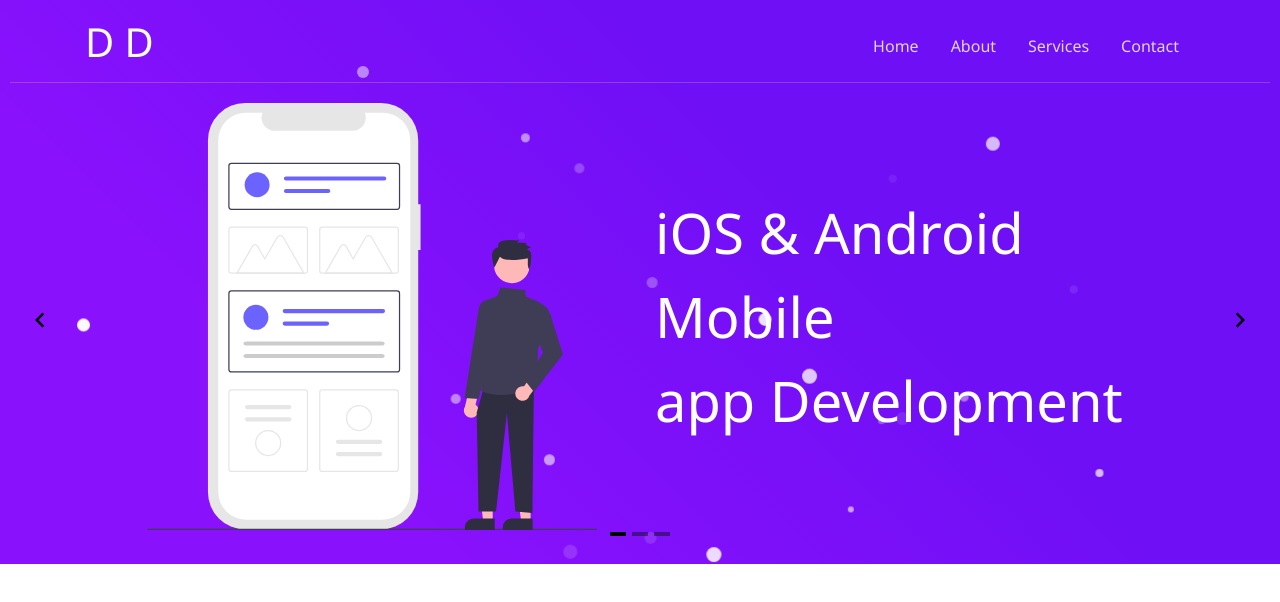
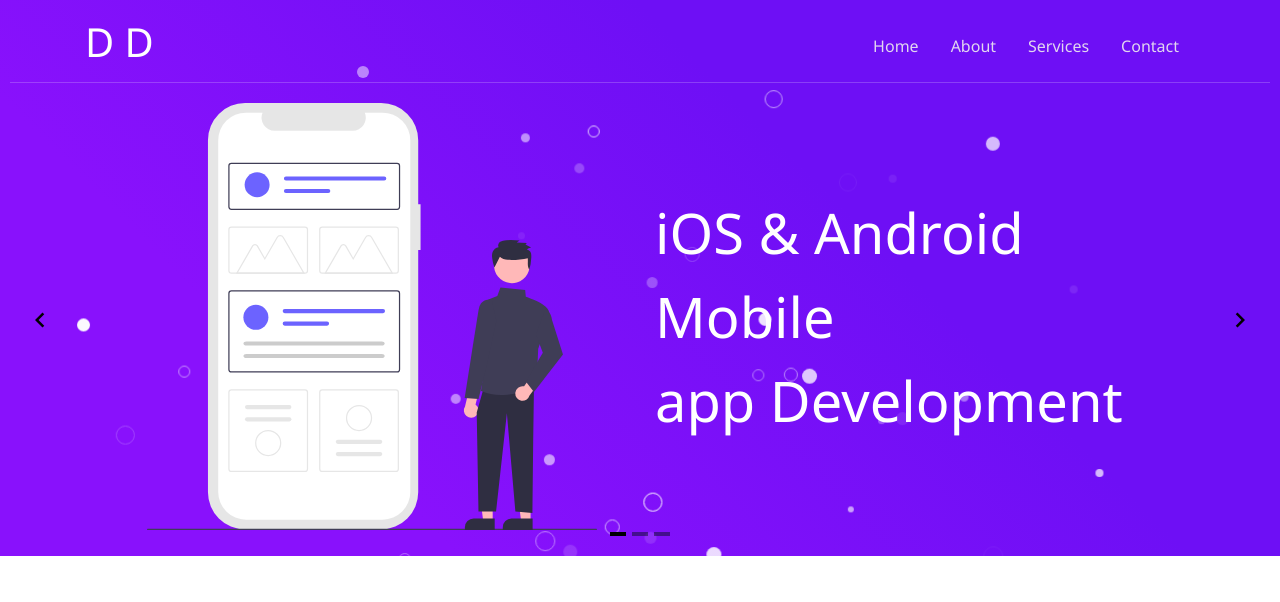
Before and after one commit to dd-vs/dd-vs.github.io, a Vue app: page /home in a window 1280 px wide. Shown: the top 602 px of the page. Built offline with nearby package versions, Linux system fonts and the light colour scheme.

Commit message:
added bubbles

```diff
--- a/package.json
+++ b/package.json
@@ -21,7 +21,9 @@
     "babel-eslint": "^10.1.0",
     "eslint": "^6.7.2",
     "eslint-plugin-vue": "^7.0.0-0",
-    "execa": "latest"
+    "execa": "latest",
+    "node-sass": "^5.0.0",
+    "sass-loader": "^11.0.1"
   },
   "eslintConfig": {
     "root": true,
--- a/src/App.vue
+++ b/src/App.vue
@@ -1,9 +1,15 @@
 <template>
   <section class="home-banner relative">
     <DParticles />
+    <DBubbles />
     <TheHeader />
     <div class="container-fluid">
-      <carousel :items-to-show="1" transition="500ms" :wrapAround="true">
+      <carousel
+        :items-to-show="1"
+        transition="500ms"
+        :wrapAround="true"
+        :breakpoints="breakpoints"
+      >
         <slide v-for="slide in slides" :key="slide">
           <div class="row">
             <div class="col-md-6 -txt-">
@@ -24,27 +30,20 @@
         </template>
       </carousel>
     </div>
-
-    <div class="container-fluid">
-      <div class="row">
-        <div class="col-md-6 -txt-"></div>
-        <div class="col-md-6 v-center">
-          <h1 class="hero-text"></h1>
-        </div>
-      </div>
-    </div>
   </section>
 </template>
 
 <script>
 import TheHeader from "./components/UI/TheHeader.vue";
 import DParticles from "./components/UI/DParticles.vue";
+import DBubbles from "./components/UI/DBubbles.vue";
 import "vue3-carousel/dist/carousel.css";
 import { Carousel, Slide, Pagination, Navigation } from "vue3-carousel";
 export default {
   components: {
     TheHeader,
     DParticles,
+    DBubbles,
     Carousel,
     Slide,
     Pagination,
@@ -69,6 +68,18 @@
           text2: "Solutions",
         },
       ],
+      breakpoints: {
+        // 700px and up
+        700: {
+          itemsToShow: 1,
+          snapAlign: "center",
+        },
+        // 1024 and up
+        1024: {
+          itemsToShow: 1,
+          snapAlign: "start",
+        },
+      },
     };
   },
 };
--- /dev/null
+++ b/src/assets/bubble.css
@@ -0,0 +1,231 @@
+.bubble {
+  position: absolute;
+  border-radius: 50%;
+}
+
+@keyframes particle-animation-1 {
+  100% {
+    transform: translate3d(59vw, 47vh, 9px);
+  }
+}
+.bubble:nth-child(1) {
+  animation: particle-animation-1 40s infinite;
+  opacity: 0.52;
+  height: 12px;
+  width: 12px;
+  animation-delay: -0.3s;
+  transform: translate3d(5vw, 44vh, 41px);
+  border: 1px solid #ffffff;
+}
+
+@keyframes particle-animation-2 {
+  100% {
+    transform: translate3d(26vw, 63vh, 95px);
+  }
+}
+.bubble:nth-child(2) {
+  animation: particle-animation-2 40s infinite;
+  opacity: 0.23;
+  height: 15px;
+  width: 15px;
+  animation-delay: -0.6s;
+  transform: translate3d(58vw, 23vh, 72px);
+  border: 1px solid #ffffff;
+}
+
+@keyframes particle-animation-3 {
+  100% {
+    transform: translate3d(58vw, 57vh, 31px);
+  }
+}
+.bubble:nth-child(3) {
+  animation: particle-animation-3 40s infinite;
+  opacity: 0.51;
+  height: 14px;
+  width: 14px;
+  animation-delay: -0.9s;
+  transform: translate3d(61vw, 42vh, 87px);
+  border: 1px solid #ffffff;
+}
+
+@keyframes particle-animation-4 {
+  100% {
+    transform: translate3d(72vw, 74vh, 10px);
+  }
+}
+.bubble:nth-child(4) {
+  animation: particle-animation-4 40s infinite;
+  opacity: 0.99;
+  height: 19px;
+  width: 19px;
+  animation-delay: -1.2s;
+  transform: translate3d(44vw, 57vh, 71px);
+  border: 1px solid #ffffff;
+}
+
+@keyframes particle-animation-5 {
+  100% {
+    transform: translate3d(29vw, 25vh, 82px);
+  }
+}
+.bubble:nth-child(5) {
+  animation: particle-animation-5 40s infinite;
+  opacity: 0.59;
+  height: 18px;
+  width: 18px;
+  animation-delay: -1.5s;
+  transform: translate3d(67vw, 6vh, 25px);
+  border: 1px solid #ffffff;
+}
+
+@keyframes particle-animation-6 {
+  100% {
+    transform: translate3d(66vw, 13vh, 83px);
+  }
+}
+.bubble:nth-child(6) {
+  animation: particle-animation-6 40s infinite;
+  opacity: 0.06;
+  height: 20px;
+  width: 20px;
+  animation-delay: -1.8s;
+  transform: translate3d(79vw, 83vh, 54px);
+  border: 1px solid #ffffff;
+}
+
+@keyframes particle-animation-7 {
+  100% {
+    transform: translate3d(87vw, 15vh, 45px);
+  }
+}
+.bubble:nth-child(7) {
+  animation: particle-animation-7 40s infinite;
+  opacity: 0.42;
+  height: 13px;
+  width: 13px;
+  animation-delay: -2.1s;
+  transform: translate3d(12vw, 85vh, 39px);
+  border: 1px solid #ffffff;
+}
+
+@keyframes particle-animation-8 {
+  100% {
+    transform: translate3d(16vw, 16vh, 32px);
+  }
+}
+.bubble:nth-child(8) {
+  animation: particle-animation-8 40s infinite;
+  opacity: 0.06;
+  height: 18px;
+  width: 18px;
+  animation-delay: -2.4s;
+  transform: translate3d(82vw, 22vh, 66px);
+  border: 1px solid #ffffff;
+}
+
+@keyframes particle-animation-9 {
+  100% {
+    transform: translate3d(10vw, 24vh, 39px);
+  }
+}
+.bubble:nth-child(9) {
+  animation: particle-animation-9 40s infinite;
+  opacity: 0.47;
+  height: 20px;
+  width: 20px;
+  animation-delay: -2.7s;
+  transform: translate3d(53vw, 81vh, 47px);
+  border: 1px solid #ffffff;
+}
+
+@keyframes particle-animation-10 {
+  100% {
+    transform: translate3d(10vw, 83vh, 47px);
+  }
+}
+.bubble:nth-child(10) {
+  animation: particle-animation-10 40s infinite;
+  opacity: 0.52;
+  height: 17px;
+  width: 17px;
+  animation-delay: -3s;
+  transform: translate3d(67vw, 80vh, 1px);
+  border: 1px solid #ffffff;
+}
+
+@keyframes particle-animation-11 {
+  100% {
+    transform: translate3d(76vw, 40vh, 57px);
+  }
+}
+.bubble:nth-child(11) {
+  animation: particle-animation-11 40s infinite;
+  opacity: 0.04;
+  height: 17px;
+  width: 17px;
+  animation-delay: -3.3s;
+  transform: translate3d(27vw, 83vh, 51px);
+  border: 1px solid #ffffff;
+}
+
+@keyframes particle-animation-12 {
+  100% {
+    transform: translate3d(23vw, 61vh, 39px);
+  }
+}
+.bubble:nth-child(12) {
+  animation: particle-animation-12 40s infinite;
+  opacity: 0.66;
+  height: 15px;
+  width: 15px;
+  animation-delay: -3.6s;
+  transform: translate3d(58vw, 65vh, 49px);
+  border: 1px solid #ffffff;
+}
+
+@keyframes particle-animation-13 {
+  100% {
+    transform: translate3d(5vw, 33vh, 2px);
+  }
+}
+.bubble:nth-child(13) {
+  animation: particle-animation-13 40s infinite;
+  opacity: 0.22;
+  height: 19px;
+  width: 19px;
+  animation-delay: -3.9s;
+  transform: translate3d(10vw, 62vh, 46px);
+  border: 1px solid #ffffff;
+}
+
+@keyframes particle-animation-14 {
+  100% {
+    transform: translate3d(9vw, 22vh, 48px);
+  }
+}
+.bubble:nth-child(14) {
+  animation: particle-animation-14 40s infinite;
+  opacity: 0.45;
+  height: 12px;
+  width: 12px;
+  animation-delay: -4.2s;
+  transform: translate3d(86vw, 58vh, 12px);
+  border: 1px solid #ffffff;
+}
+
+@keyframes particle-animation-15 {
+  100% {
+    transform: translate3d(60vw, 7vh, 90px);
+  }
+}
+.bubble:nth-child(15) {
+  animation: particle-animation-15 40s infinite;
+  opacity: 0.77;
+  height: 12px;
+  width: 12px;
+  animation-delay: -4.5s;
+  transform: translate3d(36vw, 19vh, 1px);
+  border: 1px solid #ffffff;
+}
+
+/*# sourceMappingURL=output.css.map */
--- /dev/null
+++ b/src/assets/bubble.scss
@@ -0,0 +1,31 @@
+.bubble {
+  position: absolute;
+  border-radius: 50%;
+}
+
+@for $i from 1 through 15 {
+  @keyframes particle-animation-#{$i} {
+    100% {
+      transform: translate3d(
+        (random(90) * 1vw),
+        (random(90) * 1vh),
+        (random(100) * 1px)
+      );
+    }
+  }
+
+  .bubble:nth-child(#{$i}) {
+    animation: particle-animation-#{$i} 40s infinite;
+    $size: random(10) + 10 + px;
+    opacity: random(100) / 100;
+    height: $size;
+    width: $size;
+    animation-delay: -$i * 0.3s;
+    transform: translate3d(
+      (random(90) * 1vw),
+      (random(90) * 1vh),
+      (random(100) * 1px)
+    );
+    border: 1px solid #ffffff;
+  }
+}
--- /dev/null
+++ b/src/components/UI/DBubbles.vue
@@ -0,0 +1,23 @@
+<template>
+  <div id="bubble-container">
+    <div class="bubble"></div>
+    <div class="bubble"></div>
+    <div class="bubble"></div>
+    <div class="bubble"></div>
+    <div class="bubble"></div>
+    <div class="bubble"></div>
+    <div class="bubble"></div>
+    <div class="bubble"></div>
+    <div class="bubble"></div>
+    <div class="bubble"></div>
+    <div class="bubble"></div>
+    <div class="bubble"></div>
+    <div class="bubble"></div>
+    <div class="bubble"></div>
+    <div class="bubble"></div>
+  </div>
+</template>
+
+<style scoped>
+@import url("../../assets/bubble.css");
+</style>
```
Also changed, not shown: 1 other file (tests, documents, lock files or other folders).
